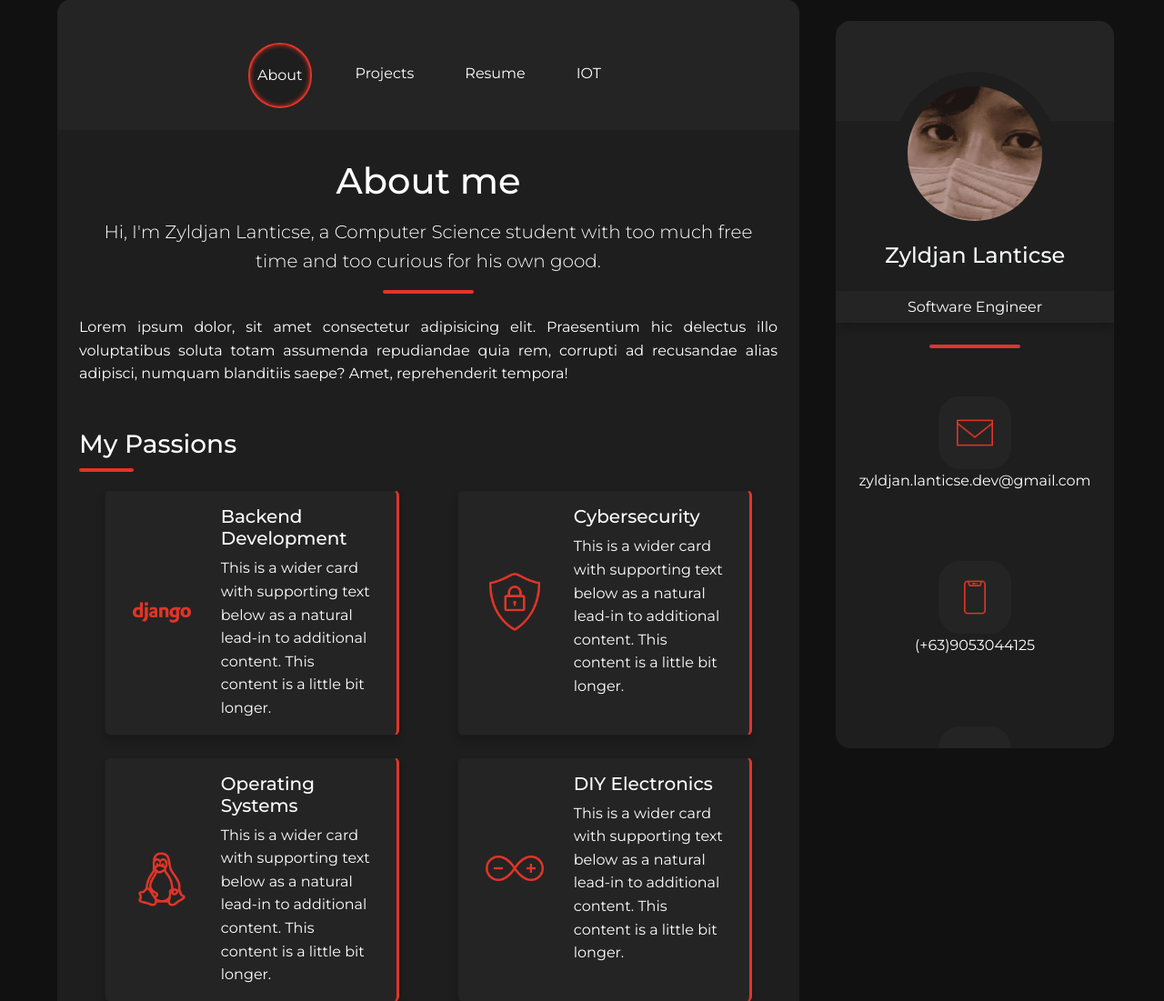
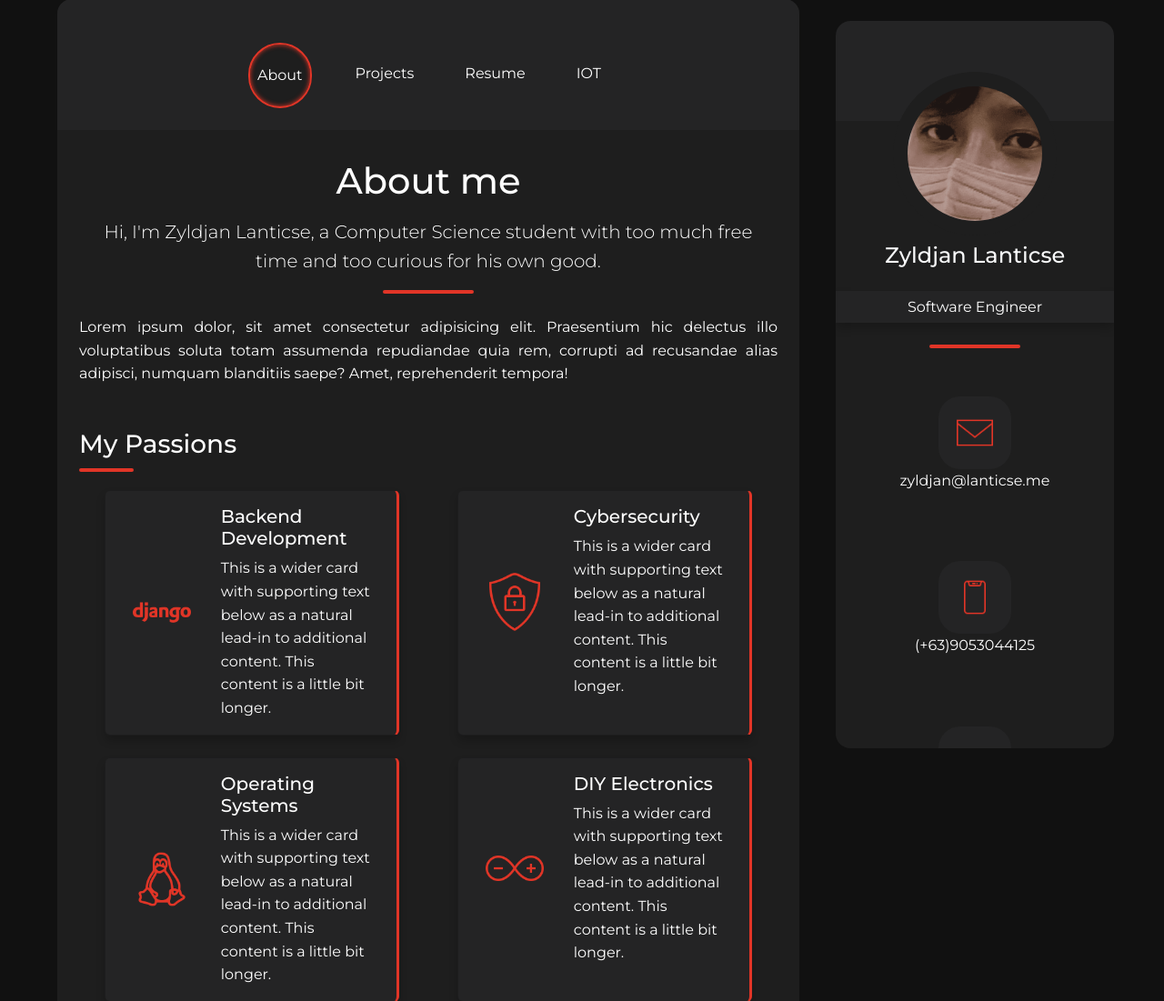
Before and after one commit to Zyd8/zyd-portfolio-website, a Django app: page / in a window 1280 px wide. Shown: the part 49-1150 px from the top of the page at 91% size. Run offline with Django 5.2, Linux system fonts and the light colour scheme; some libraries are stand-ins or nearby versions.

Commit message:
use email forwarding using custom domain

```diff
--- a/templates/common.html
+++ b/templates/common.html
@@ -60,7 +60,7 @@
                     <div class="row mb-5">
                         <div class="col-12 contact-item d-flex align-items-center flex-column">
                             <img class="contact-icon" src="{% static 'assets/contact-email.png' %}" alt="">
-                            <p class="text-white mb-0 text-center">zyldjan.lanticse.dev@gmail.com</p>
+                            <p class="text-white mb-0 text-center">zyldjan@lanticse.me</p>
                         </div>
                     </div>
 
```
